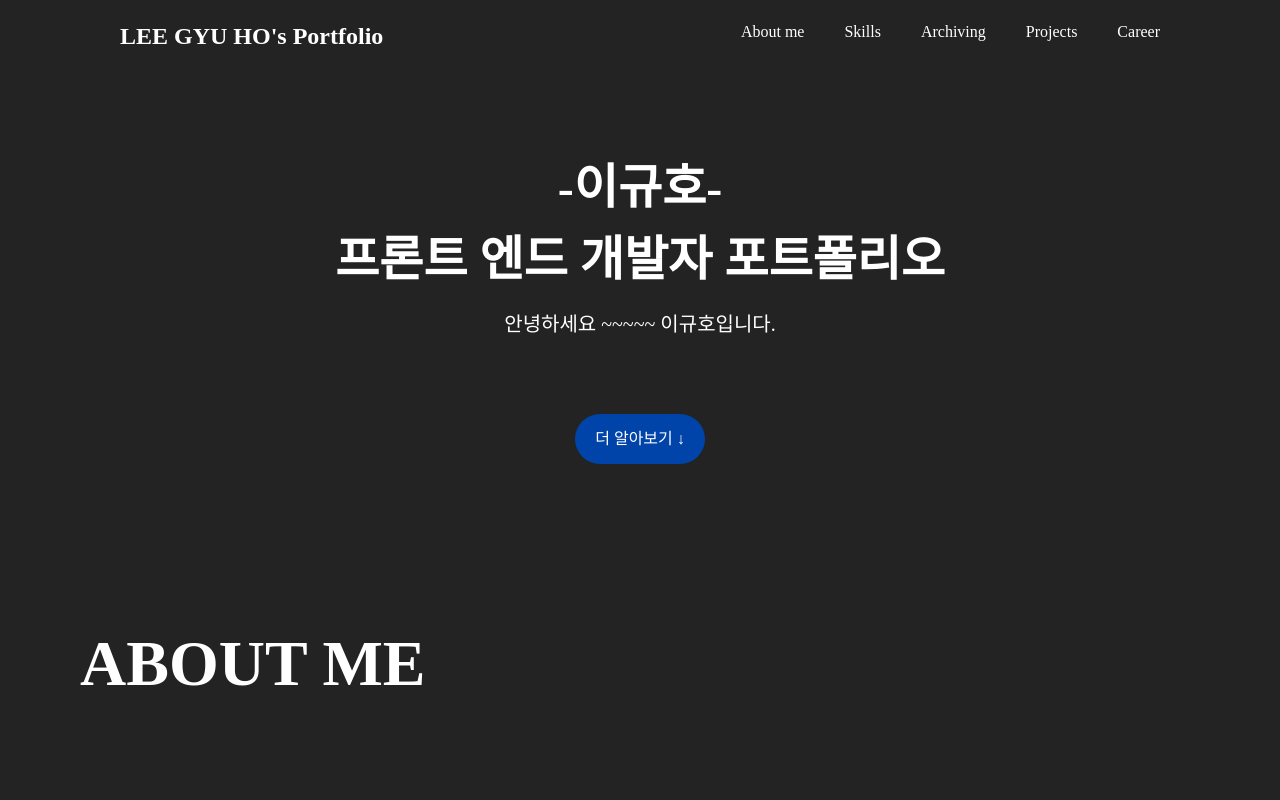
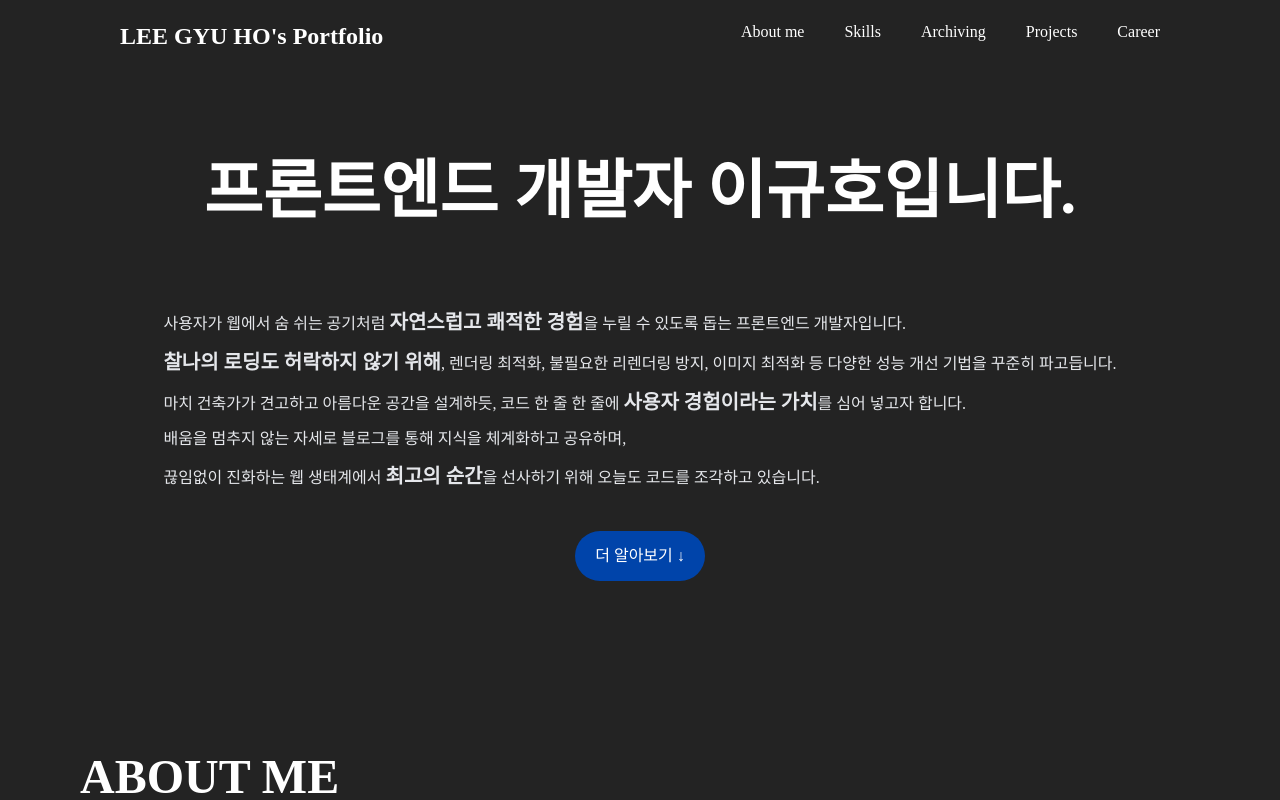
Before and after one commit to leegyuho-programer/my-portfolio, a Next.js app: page / in a window 1280 px wide. Shown: the top 800 px of the page. Built offline with nearby package versions, Linux system fonts and the light colour scheme.

Commit message:
feat: IntroduceSection 내용 추가

```diff
--- a/src/_components/Sections/IntroduceSection.tsx
+++ b/src/_components/Sections/IntroduceSection.tsx
@@ -4,15 +4,45 @@ import { flexColCenter, sectionStyle } from '@/app/styles';
 export function IntroduceSection() {
   return (
     <section id='introduce' className={`${sectionStyle} mt-[72px]`}>
-      <div className={flexColCenter}>
-        <h2 className='text-xl font-bold text-white'>-이규호-</h2>
-        <h2 className='text-xl font-bold text-white mb-5'>
-          프론트 엔드 개발자 포트폴리오
+      <div className={`${flexColCenter} px-6`}>
+        {/* <h2 className='text-xl font-bold text-white mb-2'>- 이규호 -</h2> */}
+        <h2 className='text-2xl font-bold text-white mb-20'>
+          프론트엔드 개발자 이규호입니다.
         </h2>
-        <p className='text-md font-medium text-white mb-30'>
-          안녕하세요 ~~~~~ 이규호입니다.
-        </p>
-        <Button>더 알아보기 ↓</Button>
+
+        <div
+          className={`text-sm text-gray-200 leading-loose my-10 px-4 text-left`}
+        >
+          <p className='mb-4'>
+            사용자가 웹에서 숨 쉬는 공기처럼{' '}
+            <span className='font-black text-md'>자연스럽고 쾌적한 경험</span>을
+            누릴 수 있도록 돕는 프론트엔드 개발자입니다.
+          </p>
+          <p className='mb-4'>
+            <span className='font-black text-md'>
+              찰나의 로딩도 허락하지 않기 위해
+            </span>
+            , 렌더링 최적화, 불필요한 리렌더링 방지, 이미지 최적화 등 다양한
+            성능 개선 기법을 꾸준히 파고듭니다.
+          </p>
+          <p className='mb-4'>
+            마치 건축가가 견고하고 아름다운 공간을 설계하듯, 코드 한 줄 한 줄에{' '}
+            <span className='font-black text-md'>사용자 경험이라는 가치</span>를
+            심어 넣고자 합니다.
+          </p>
+          <p className='mb-4'>
+            배움을 멈추지 않는 자세로 블로그를 통해 지식을 체계화하고 공유하며,
+          </p>
+          <p className='mb-6'>
+            끊임없이 진화하는 웹 생태계에서{' '}
+            <span className='font-black text-md'>최고의 순간</span>을 선사하기
+            위해 오늘도 코드를 조각하고 있습니다.
+          </p>
+        </div>
+
+        <div className='mt-'>
+          <Button>더 알아보기 ↓</Button>
+        </div>
       </div>
     </section>
   );
--- a/src/app/styles.ts
+++ b/src/app/styles.ts
@@ -4,4 +4,4 @@ export const flexCenter = 'flex items-center justify-center';
 export const flexRowCenter = `${flexRow} items-center justify-center`;
 export const flexColCenter = `${flexCol} items-center justify-center`;
 export const sectionStyle = 'scroll-py-16 p-32 mx-auto';
-export const sectionTitle = 'text-2xl font-bold text-white mb-50';
+export const sectionTitle = 'text-xl font-bold text-white mb-50';
```
